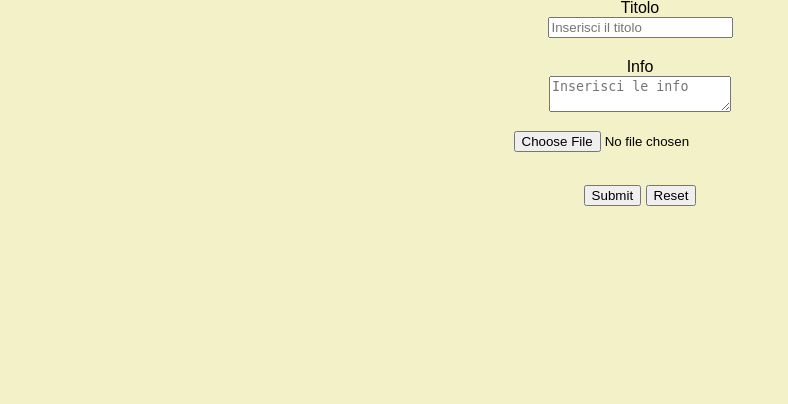
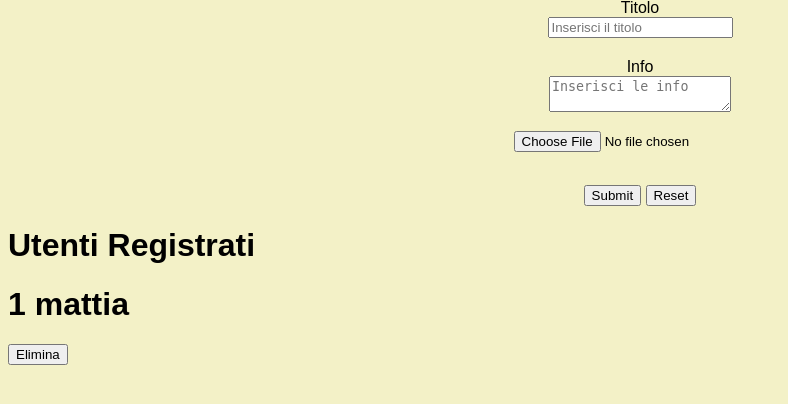
Before and after one commit to 1mattia/site, a Flask app: page /dashboard in a window 1280 px wide. Shown: the part 187-591 px from the top of the page, without its empty margins (0-788 px from the left). Run offline with Flask 2, Linux system fonts and the light colour scheme; a user stored in the database is signed in; data comes from the database, SQL or seed files in the repository; both versions use the stored data as it was after the commit.

Commit message:
oggiunti moglioramenti alla dashboard

```diff
--- a/app.py
+++ b/app.py
@@ -36,6 +36,7 @@ def home():
 def delete(idx):
     connection = sqlite3.connect('prova.db')
     connection.row_factory = sqlite3.Row
+    connection.execute('DELETE FROM user WHERE id = ?', (idx,))
     connection.execute('DELETE FROM posts WHERE id = ?', (idx,))
     connection.commit()
     connection.close()
@@ -108,19 +109,24 @@ def login():
 @app.route('/dashboard', methods=['GET', 'POST'])
 @login_required
 def dashboard():
+
+    connection = sqlite3.connect('prova.db')
+    connection.row_factory = sqlite3.Row
+    user = connection.execute('SELECT * FROM user').fetchall()
+    connection.commit()
+
+
     if request.method == 'POST':
         titolo = request.form['titolo']
         info = request.form['info']
         f = request.files['file']
         filename = secure_filename(f.filename)
         f.save(app.config['UPLOAD_FOLDER'] + filename)
-        connection = sqlite3.connect('prova.db')
-        connection.row_factory = sqlite3.Row
         connection.execute('INSERT INTO posts (titolo, info, filename) VALUES (?, ?, ?)', (titolo, info, filename))
         connection.commit()
         connection.close()
         return redirect('/dolci')
-    return render_template('dashboard.html')
+    return render_template('dashboard.html' , user = user)
 
 
 
--- a/templates/dashboard.html
+++ b/templates/dashboard.html
@@ -42,6 +42,18 @@
             </div>
         </form>
       </nav>
+
+      <div class="users">
+        <h1>Utenti Registrati</h1>
+        {% for user in user %}
+        <h1>{{ user.id }} {{ user.username }}</h1>
+
+        <form action="{{ user.id }}/delete" method="POST">
+          <button type="submit" class="btn">Elimina</button>
+        </form>
+
+        {% endfor %}
+      </div>
   </body>
   <style>
     .post{
--- a/templates/dolci.html
+++ b/templates/dolci.html
@@ -20,7 +20,7 @@
   </head>
   <body>
       <header>
-        <a href="./index.html">
+        <a href="/">
           <img
             class="logo"
             src="../static/image/Romy Zucchero e Cannella-logo.png"
```
Also changed, not shown: prova.db.
